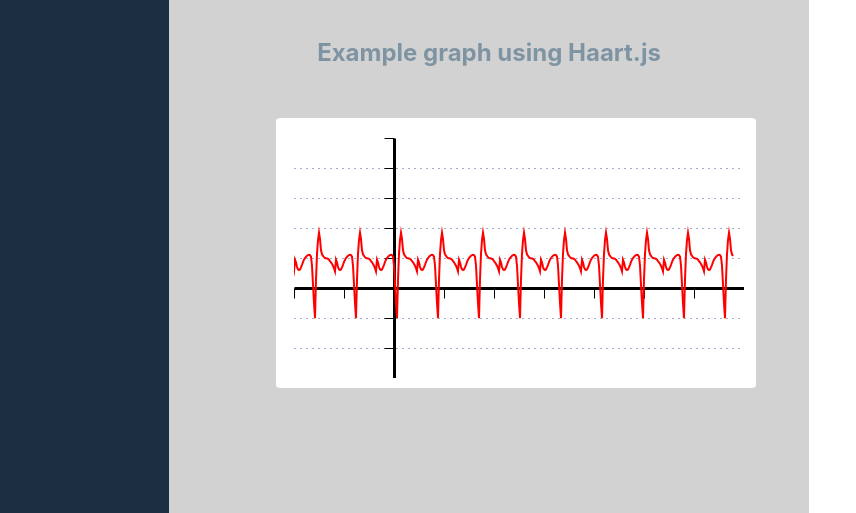
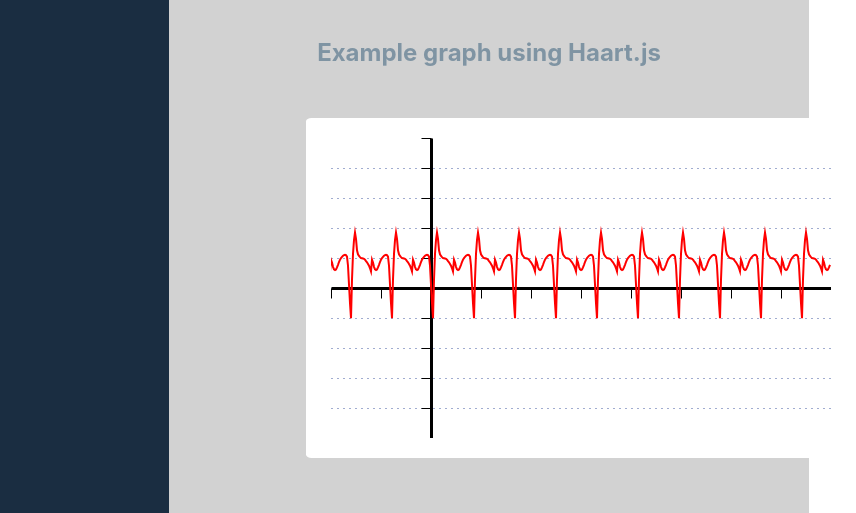
Before and after one commit to chrispgbv/haart, a website built with webpack: page dist/index.html in a window 1280 px wide. Shown: the part 101-614 px from the top of the page, 471-1327 px from the left, 856 px wide, since content can reach past the window. Built offline with nearby package versions, Linux system fonts and the light colour scheme.

Commit message:
changed some css

```diff
--- a/lib/animated_sine.js
+++ b/lib/animated_sine.js
@@ -1,6 +1,6 @@
 function animated(data) {
   window.requestAnimationFrame(() => {
-    animate(1, data);
+    animate(2, data);
   });
 }
 
--- a/package.json
+++ b/package.json
@@ -1,6 +1,6 @@
 {
   "name": "haart",
-  "version": "1.0.0",
+  "version": "2.0.1",
   "description": "Library for creating sine waves used to visualize heart compressions ",
   "main": " src/index.js",
   "scripts": {
@@ -17,7 +17,8 @@
   "author": "Christine Garcia Benito Valkner and Silje Rugsveen",
   "license": "MIT",
   "bugs": {
-    "url": "https://github.com/chrispgbv/haart/issues"
+    "url": "https://github.com/chrispgbv/haart/issues",
+    "license": "ISC"
   },
   "homepage": "https://github.com/chrispgbv/haart#readme",
   "devDependencies": {
```
Also changed, not shown: dist/data.json, dist/haart.js, dist/index.html, dist/style.css, src/index.js (line endings or trailing spaces), 1 other file.
